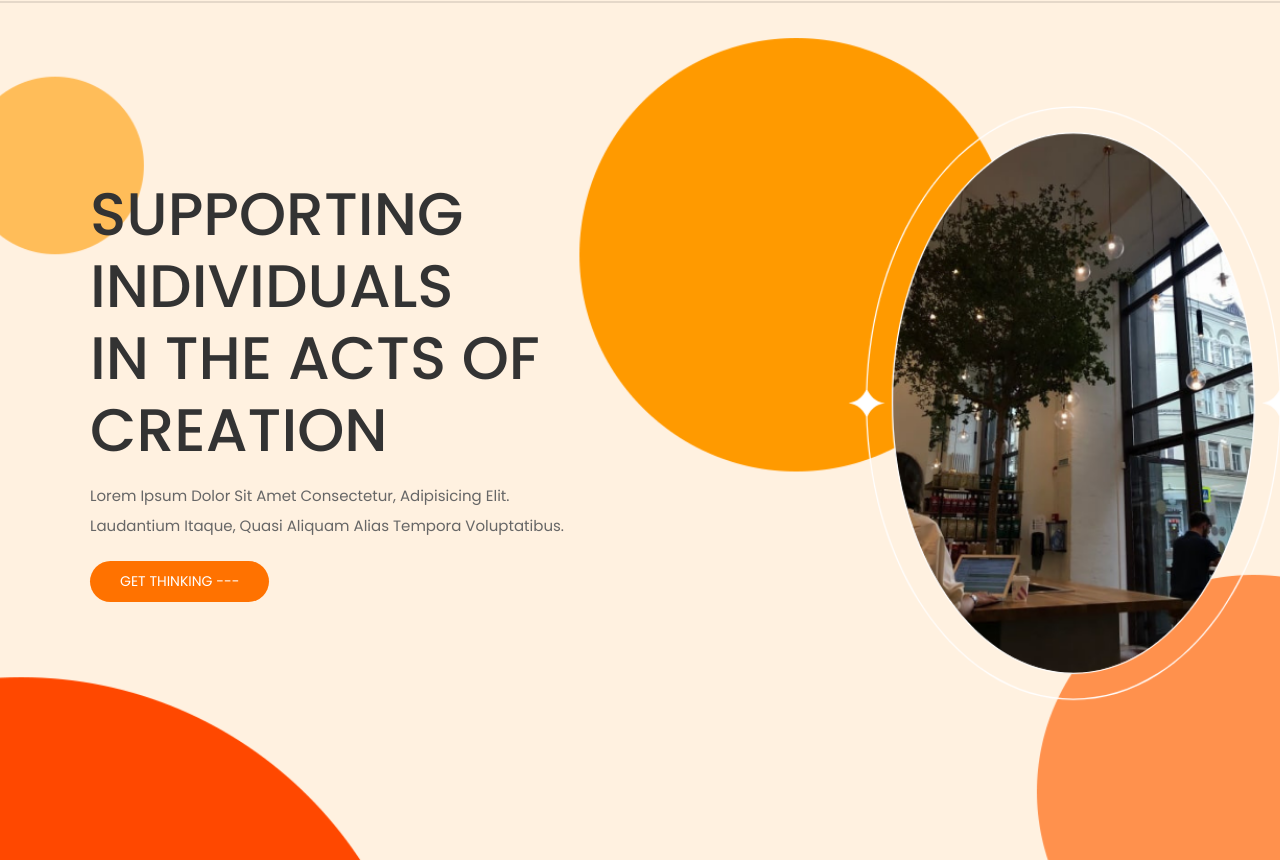
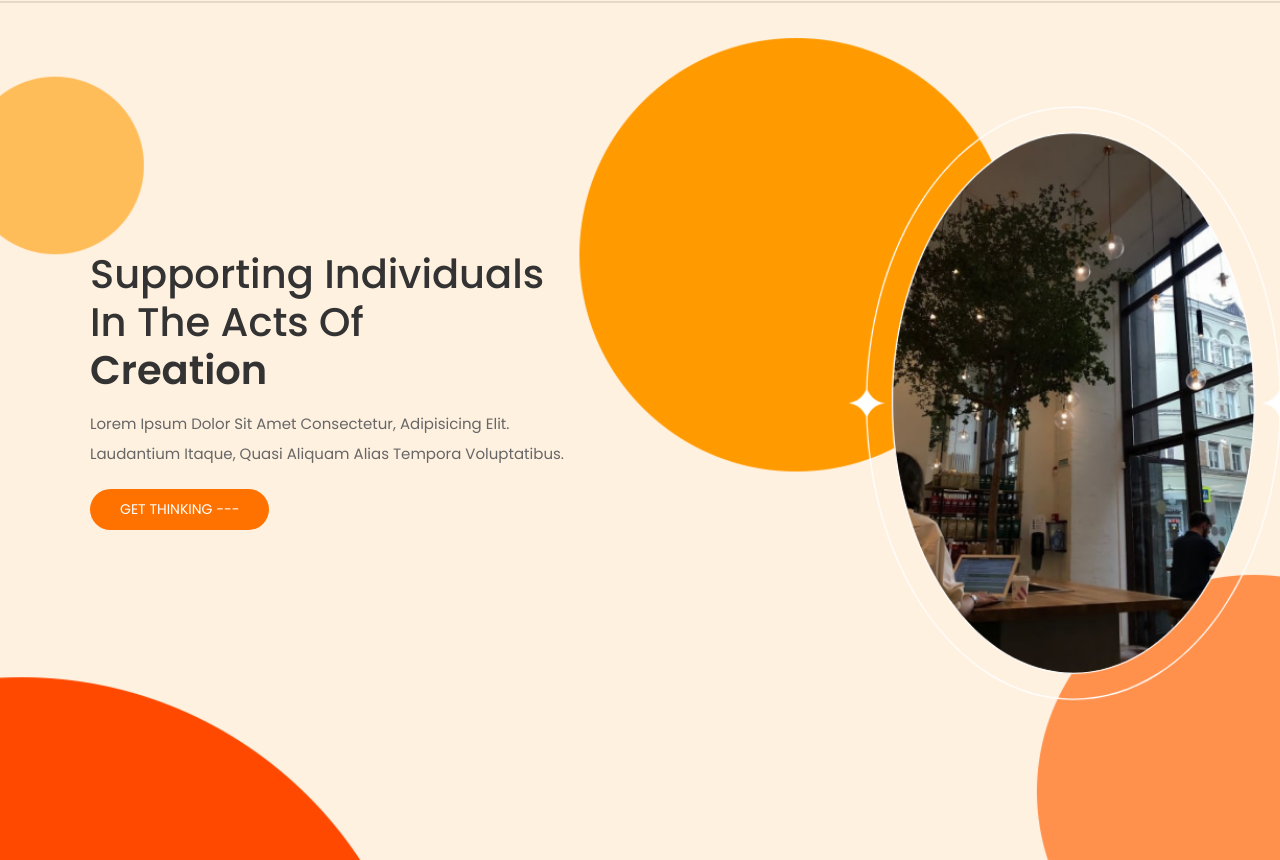
Before and after one commit to carlcastanas/think-website, a plain HTML site: page index.html in a window 1280 px wide. Shown: the part 80-940 px from the top of the page. Drawn offline with nearby package versions, Linux system fonts and the light colour scheme; files whose address does not match are found by name.

Commit message:
font-weight: bold;

```diff
--- a/css/style.css
+++ b/css/style.css
@@ -126,11 +126,12 @@ section{
 }
 
 .home .content h3{
-   font-size: 6rem;
-   text-transform: uppercase;
+   font-size: 4rem;
    color:var(--black);
 }
-
+.creation__bold{
+   font-weight: bolder;
+}
 .home .content p{
    line-height: 2;
    font-size: 1.5rem;
--- a/index.html
+++ b/index.html
@@ -55,7 +55,7 @@
 
       <div class="row min-vh-100 align-items-center">
          <div class="content text-center text-md-left">
-            <h3>Supporting individuals<br>in the acts of<br> Creation</h3>
+            <h3>Supporting individuals<br>in the acts of<br><span class="creation__bold">Creation</span></h3>
             <p>Lorem ipsum dolor sit amet consectetur, adipisicing elit. Laudantium itaque, quasi aliquam alias tempora voluptatibus.</p>
             <a href="#contact" class="link-btn"><center>GET THINKING ---</center></a>
          </div>
```
